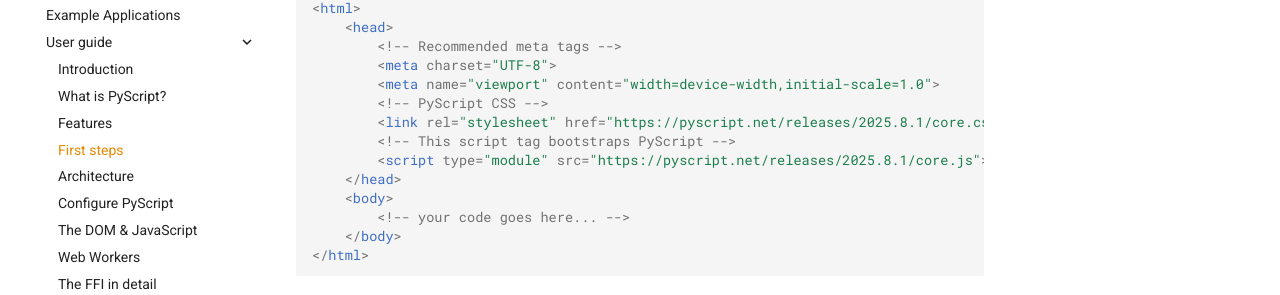
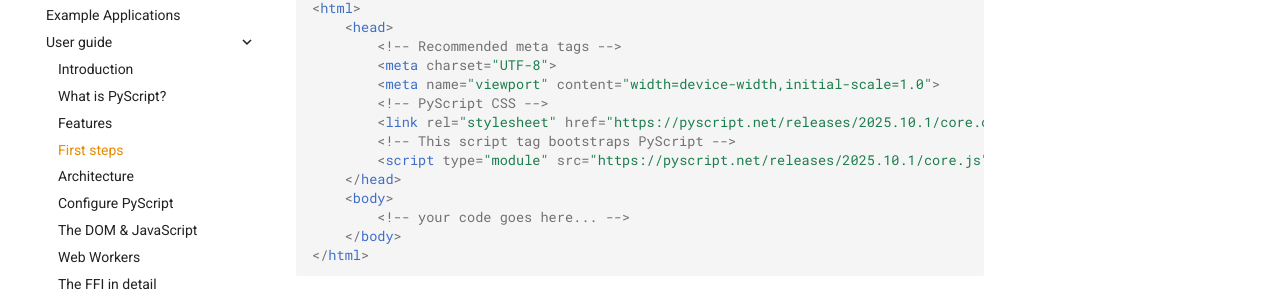
Before and after one commit to pyscript/docs, an MkDocs documentation site: the page built from docs/user-guide/first-steps.md, in a window 1280 px wide and 900 px high, scrolled down 355 px. Shown: the part 147-442 px from the top of the window. Built offline with MkDocs 1.6.1 and Material for MkDocs 9.7.7, drawn with Linux system fonts in a browser that asks for light colours; the version menu is left out.

Commit message:
Bump to version 2025.10.1

```diff
--- a/docs/user-guide/first-steps.md
+++ b/docs/user-guide/first-steps.md
@@ -20,9 +20,9 @@ CSS:
         <meta charset="UTF-8">
         <meta name="viewport" content="width=device-width,initial-scale=1.0">
         <!-- PyScript CSS -->
-        <link rel="stylesheet" href="https://pyscript.net/releases/2025.8.1/core.css">
+        <link rel="stylesheet" href="https://pyscript.net/releases/2025.10.1/core.css">
         <!-- This script tag bootstraps PyScript -->
-        <script type="module" src="https://pyscript.net/releases/2025.8.1/core.js"></script>
+        <script type="module" src="https://pyscript.net/releases/2025.10.1/core.js"></script>
     </head>
     <body>
         <!-- your code goes here... -->
--- a/version.json
+++ b/version.json
@@ -1,3 +1,3 @@
 {
-    "version": "2025.8.1"
+    "version": "2025.10.1"
 }
```
Also changed, not shown: docs/beginning-pyscript.md (+4 -4 lines), docs/user-guide/plugins.md (+5 -5 lines), docs/user-guide/pygame-ce.md (+2 -2 lines), docs/user-guide/workers.md (+2 -2 lines).
